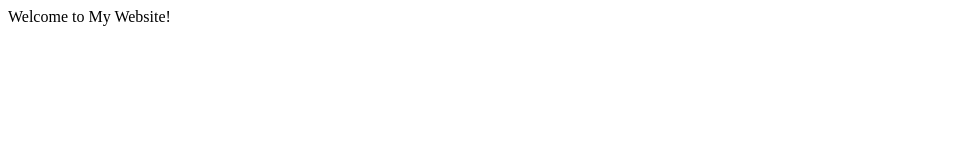
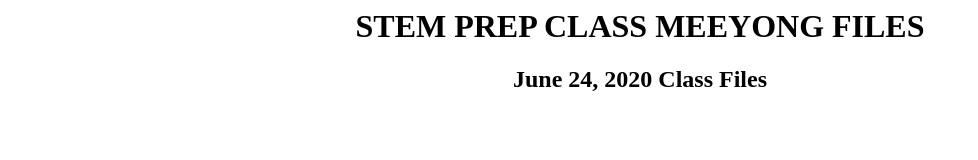
Before and after one commit to Semira-cpcc/Semira-cpcc.github.io, a plain HTML site: page index.html in a window 1280 px wide. Shown: the whole page, without its empty margins (0-978 px from the left). Drawn offline with Linux system fonts and the light colour scheme.

Commit message:
Update index.html

```diff
--- a/index.html
+++ b/index.html
@@ -4,6 +4,10 @@
   </head>
 
   <body>
-     <p>Welcome to My Website!</p>
+     <center>
+       <h1>STEM PREP CLASS MEEYONG FILES</h1>
+
+       <h2>June 24, 2020 Class Files</h2>
+    </center>
   </body>
 </html>
```
